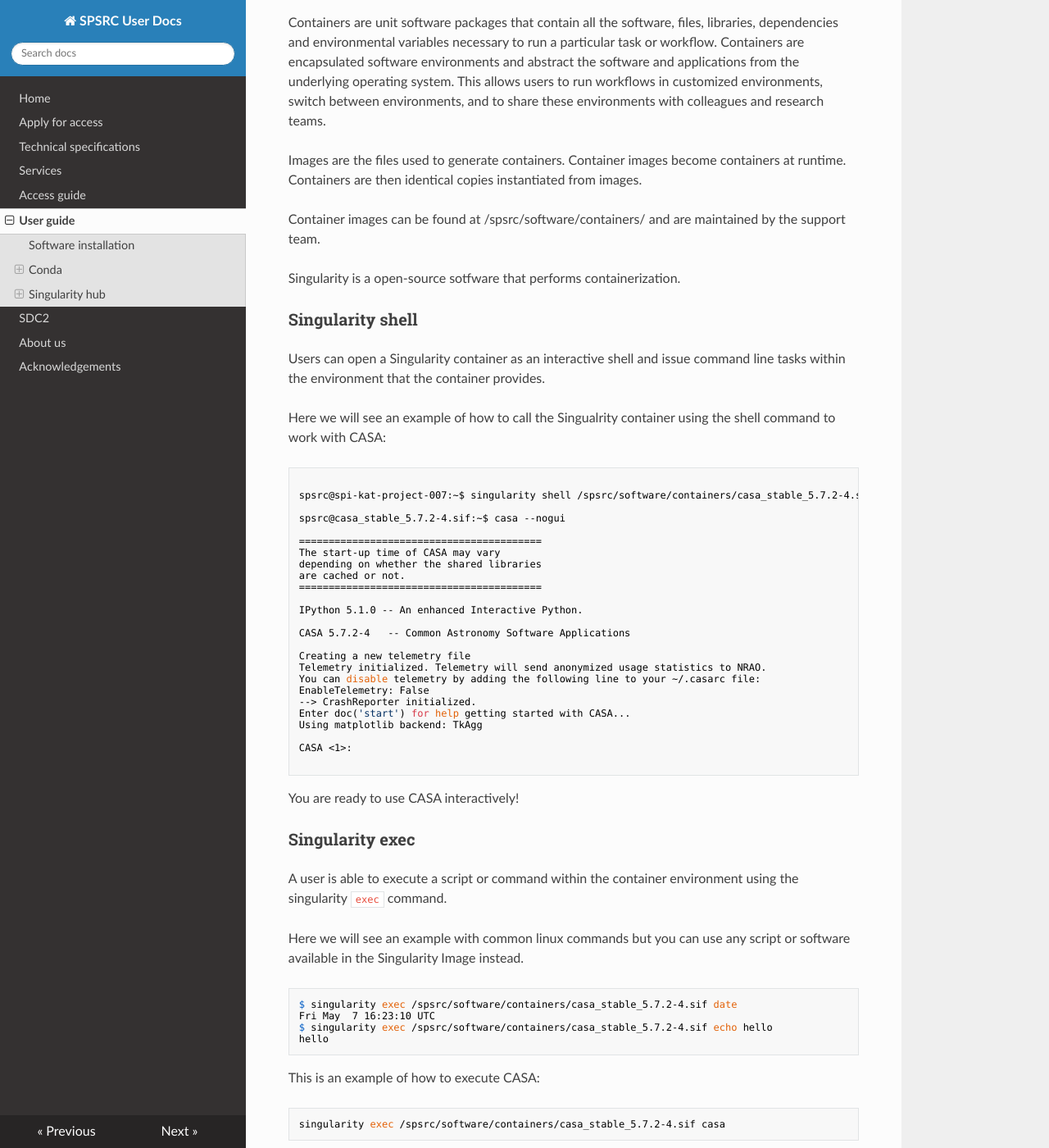
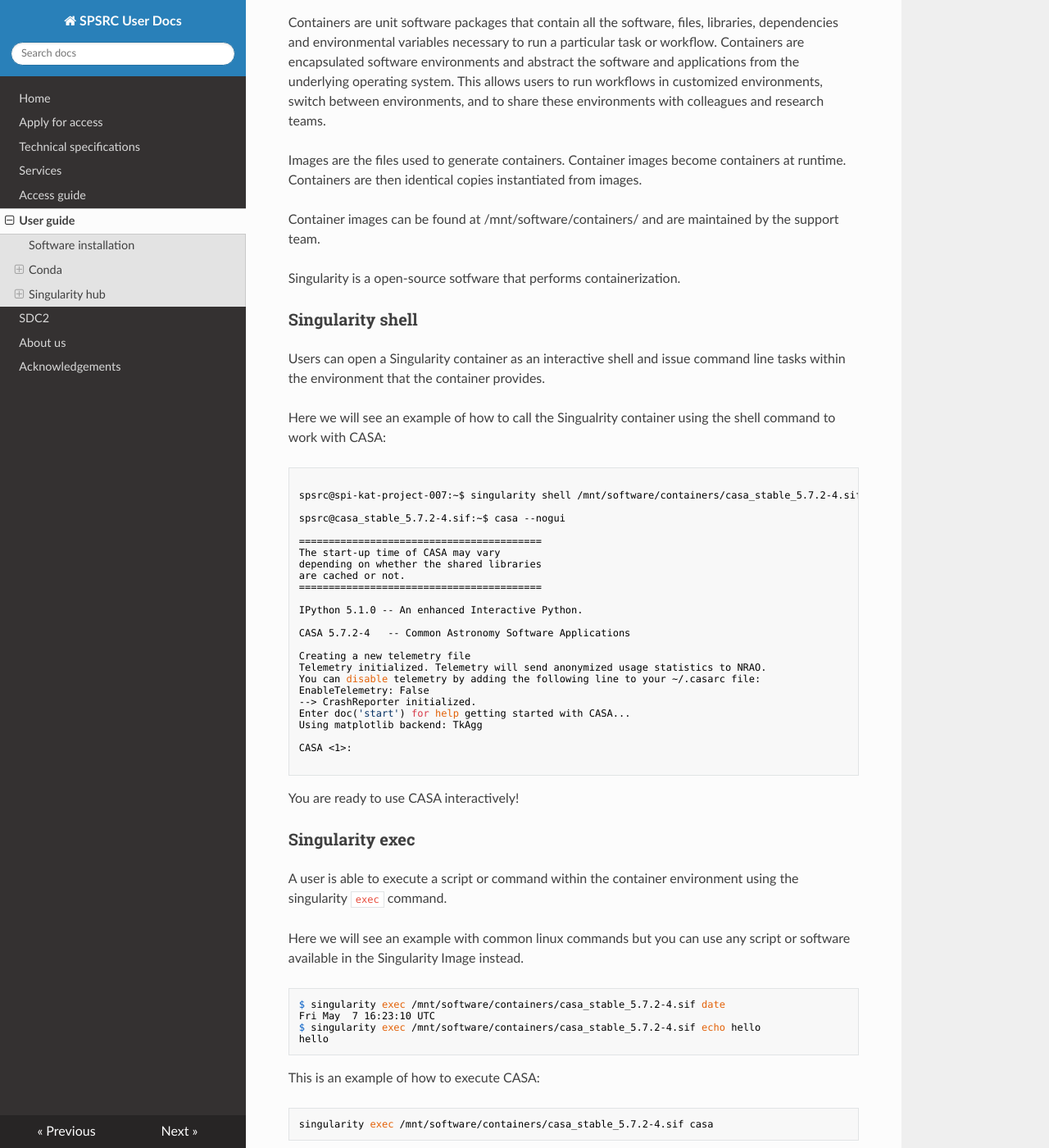
Before and after one commit to espsrc/spsrc_user_docs, an MkDocs documentation site: the page built from docs/user_guide.md, in a window 1280 px wide and 1400 px high, scrolled down 1606 px. Shown: the whole window at 82% size. Built offline with MkDocs 1.6.1, drawn with Linux system fonts in a browser that asks for light colours; nearby versions of some CDN libraries; some of the changed text lies outside the part shown.

Commit message:
Update singularity images path

````diff
--- a/docs/user_guide.md
+++ b/docs/user_guide.md
@@ -70,7 +70,7 @@ Containers are unit software packages that contain all the software, files, libr
 
 Images are the files used to generate containers. Container images become containers at runtime. Containers are then identical copies instantiated from images.
 
-Container images can be found at /spsrc/software/containers/ and are maintained by the support team.
+Container images can be found at /mnt/software/containers/ and are maintained by the support team.
 
 Singularity is a open-source sotfware that performs containerization.
 
@@ -82,7 +82,7 @@ Here we will see an example of how to call the Singualrity container using the s
 
 ```bash
 
-spsrc@spi-kat-project-007:~$ singularity shell /spsrc/software/containers/casa_stable_5.7.2-4.sif
+spsrc@spi-kat-project-007:~$ singularity shell /mnt/software/containers/casa_stable_5.7.2-4.sif
 
 spsrc@casa_stable_5.7.2-4.sif:~$ casa --nogui
 
@@ -117,14 +117,14 @@ A user is able to execute a script or command within the container environment u
 Here we will see an example with common linux commands but you can use any script or software available in the Singularity Image instead.
 
 ```
-$ singularity exec /spsrc/software/containers/casa_stable_5.7.2-4.sif date
+$ singularity exec /mnt/software/containers/casa_stable_5.7.2-4.sif date
 Fri May  7 16:23:10 UTC
-$ singularity exec /spsrc/software/containers/casa_stable_5.7.2-4.sif echo hello
+$ singularity exec /mnt/software/containers/casa_stable_5.7.2-4.sif echo hello
 hello
 ```
 This is an example of how to execute CASA:
 ```
-singularity exec /spsrc/software/containers/casa_stable_5.7.2-4.sif casa
+singularity exec /mnt/software/containers/casa_stable_5.7.2-4.sif casa
 ```
 ![](images/singularity_exec_casa.png)
 
@@ -150,12 +150,12 @@ To bind a local directory with a directory inside the container. In this example
 Add the parameter --bind <localfolder>:<containerfolder> to the singularity command:
 
 ```bash
-singularity shell --bind localfolder:containerfolder --cleanenv --home $PWD /spsrc/software/containers/<image_name>
+singularity shell --bind localfolder:containerfolder --cleanenv --home $PWD /mnt/software/containers/<image_name>
 ```
 
 Example with shell interaction and sharing folders:
 ```bash
-singularity shell --bind /home/user/data:/mycontainerfolder --cleanenv --home $PWD /spsrc/software/containers/casa_1.7.0.sif
+singularity shell --bind /home/user/data:/mycontainerfolder --cleanenv --home $PWD /mnt/software/containers/casa_1.7.0.sif
 ```
 Now,  inside the container, if you use the list command
 ```bash
@@ -165,6 +165,6 @@ you will see you files of your local storage folder in `/home/user/data`.
 
 Now an example with execution mode and sharing folders:
 ```bash
-singularity exec --bind /home/user/data:/mycontainerfolder --cleanenv --home $PWD /spsrc/software/containers/casa_1.7.0.sif python /mycontainerfolder/myscript.py
+singularity exec --bind /home/user/data:/mycontainerfolder --cleanenv --home $PWD /mnt/software/containers/casa_1.7.0.sif python /mycontainerfolder/myscript.py
 ```
 You will execute `python /mycontainerfolder/myscript.py` that corresponds to the execution of the script located in your machine in `/home/user/data/`. Note that you are calling/running the script `myscript.py` from inside the container, so the paths are related to the container.
````
